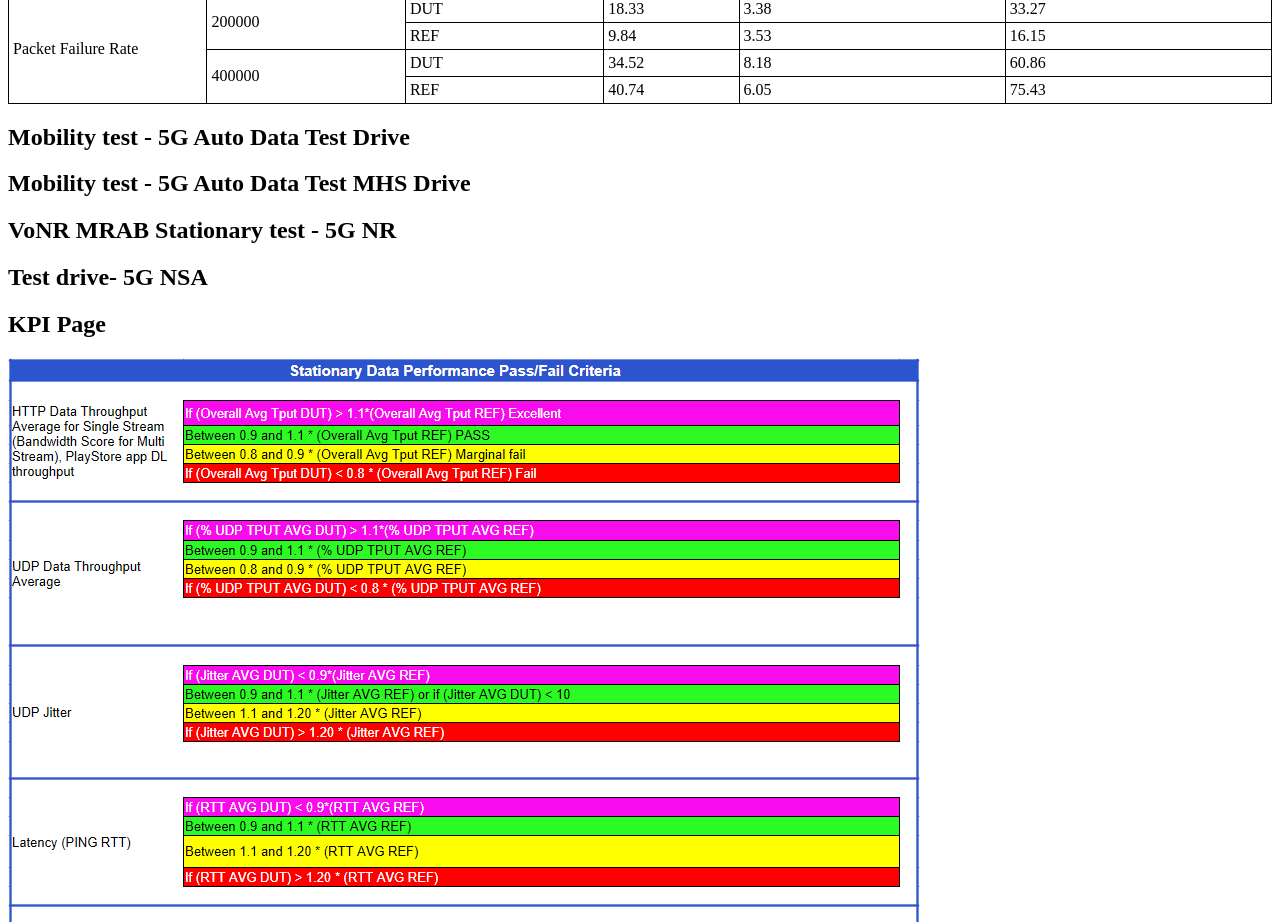
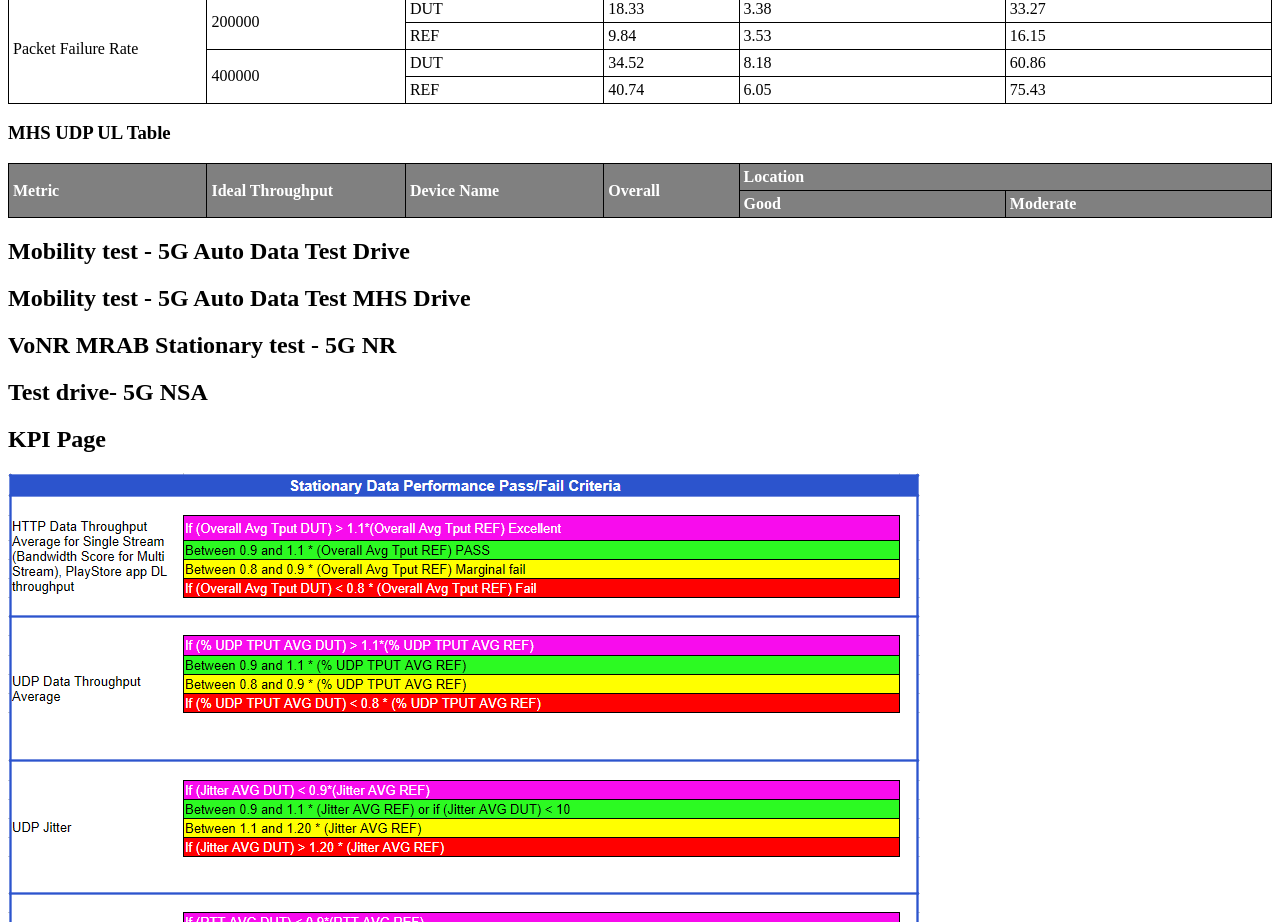
Before and after one commit to LiJieSu0/Fit4Launch_Report, a React (Create React App) app in the folder report-generator-app/: page / in a window 1280 px wide. Shown: the part 2960-3882 px from the top of the page. Built offline with nearby package versions, Linux system fonts and the light colour scheme; what chartjs-plugin-datalabels would draw is missing.

Commit message:
add upload frame

```diff
--- a/report-generator-app/src/ReportDetails/DataPerformance/MHS/Dp_MHS_Udp_Component.js
+++ b/report-generator-app/src/ReportDetails/DataPerformance/MHS/Dp_MHS_Udp_Component.js
@@ -166,12 +166,15 @@ function Dp_MHS_Udp_Component() {
       },
     }
   ];
+  const udp_Stationary_UL = [
+
+  ];
   return (
     <div className='page-content'>
       <h2>MHS-UDP Component</h2>
       {/* MHS UDP DL Table  */}
       <DpMHSUdpTable data={udp_Stationary_DL} tableName="MHS UDP DL Table" />
-      {/* MHS UDP UL Table  */}
+      <DpMHSUdpTable data={udp_Stationary_UL} tableName="MHS UDP UL Table" />
 
     </div>
   );
```
